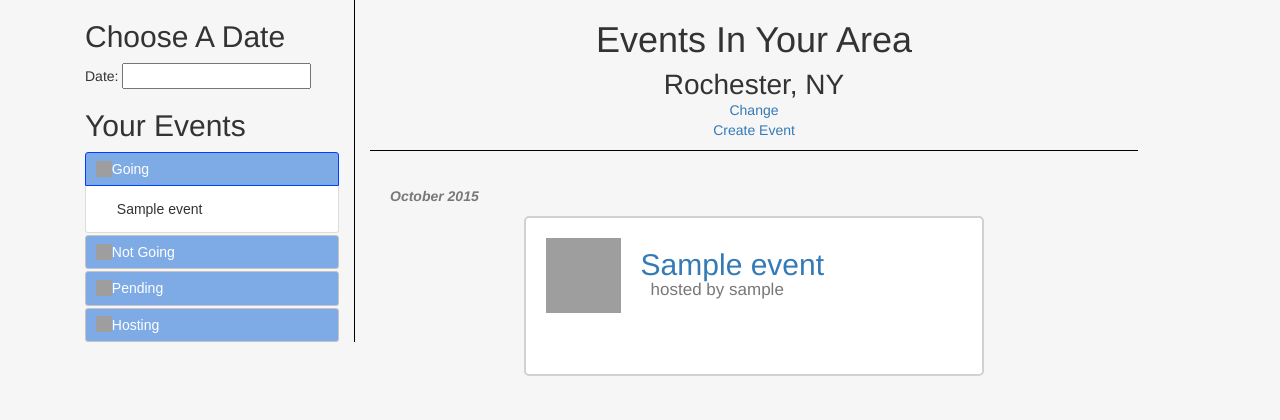
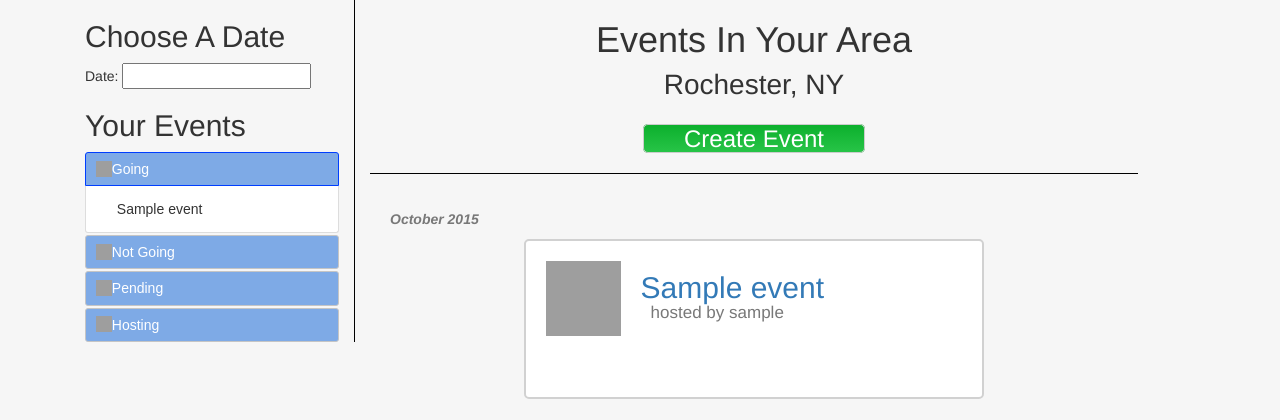
Before and after one commit to AlexanderKM/ClubEarth, a Django app: template clubEarth/earth/templates/event_list.html in a window 1280 px wide. Shown: the part 52-472 px from the top of the page. Run offline with Django 3.2, Linux system fonts and the light colour scheme; the template is opened without the code that fills it: values that come from a table or form of the project are taken from there, others are empty; a user stored in the database is signed in; tables that the repository leaves empty hold one stand-in row (values such as "Sample post"); parts of the project's set-up code (start-up, migrations or seed data) failed here and were passed over; some libraries are stand-ins or nearby versions; grey boxes are pictures that could not be loaded.

Commit message:
changed create event from link to actual button

```diff
--- a/clubEarth/earth/static/earth/css/earth.css
+++ b/clubEarth/earth/static/earth/css/earth.css
@@ -45,6 +45,7 @@ body{
 
 .action_item:hover{
 	background: #0BA129;
+	color:#FFFFFF;
 }
 
 .event_title{
--- a/clubEarth/earth/templates/event_list.html
+++ b/clubEarth/earth/templates/event_list.html
@@ -67,9 +67,8 @@ Events
 	<div class="event-list-top">
 		<h1>Events In Your Area</h1>
 		<h2 class="area-text">Rochester, NY</h2>
-		<a class="change-area" href="">Change</a>
 		{% if request.user.is_authenticated %}
-		<a class="create-event-btn" href="{% url 'earth:create_event' %}">Create Event</a>
+		<h2><a class="action_item" href="{% url 'earth:create_event' %}">Create Event</a></h2>
 		{% endif %}
 	</div>
 	<div class="event-card-list">
```
